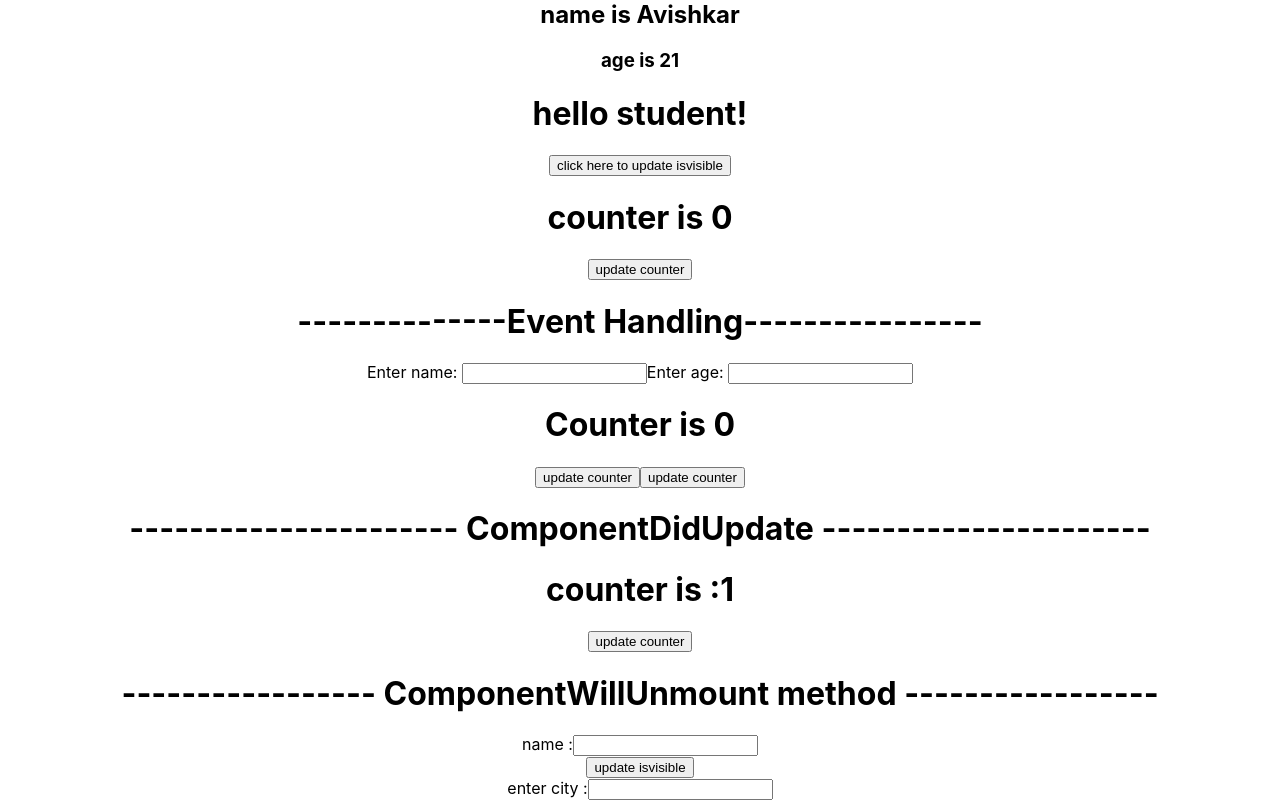
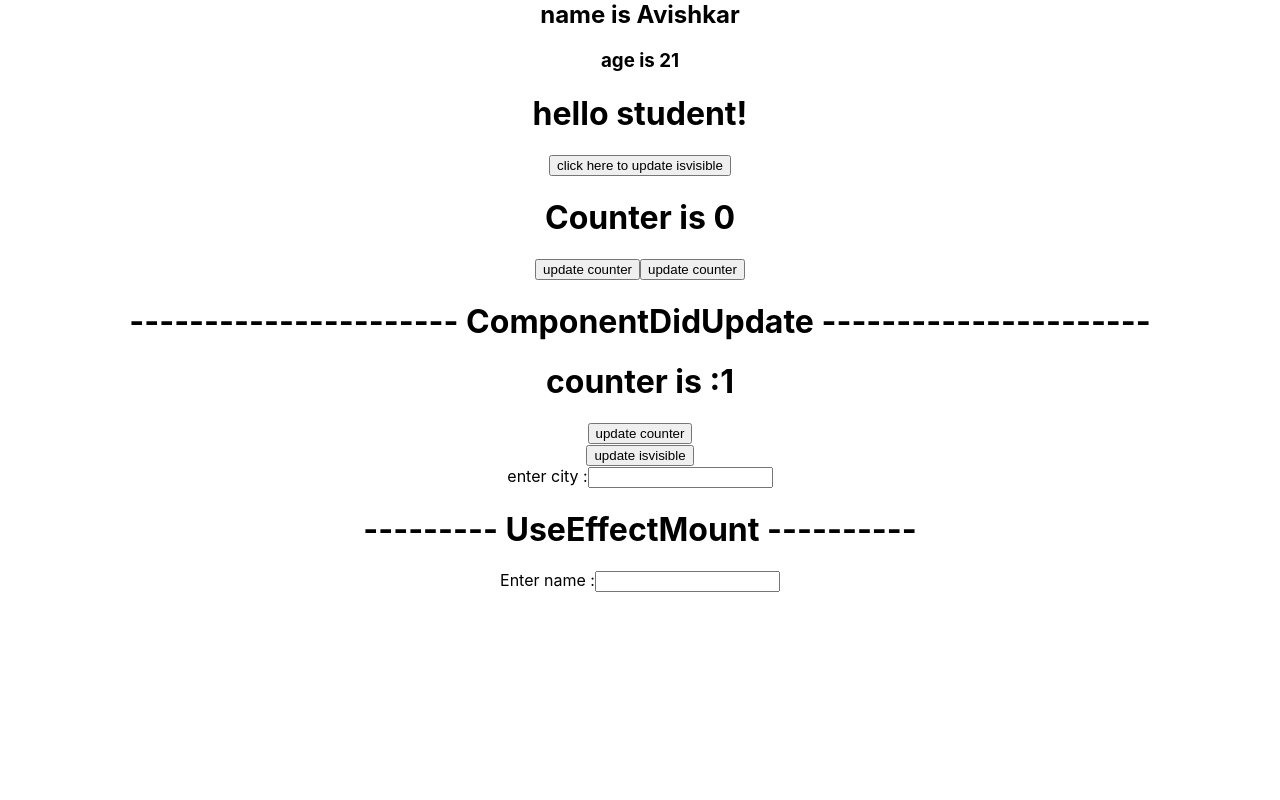
Before and after one commit to Avishkar05/myreactapp_code_practice, a React (Create React App) app: page / in a window 1280 px wide. Shown: the part 1737-2537 px from the top of the page. After the commit the page ends 2329 px from the top, so only its background shows below. Built offline with nearby package versions, Linux system fonts and the light colour scheme.

Commit message:
create UseEffectMount

```diff
--- a/src/App.js
+++ b/src/App.js
@@ -14,6 +14,7 @@ import ShouldComponentUpdateExample from './ShouldComponentUpdateExample.jsx';
 import ComponentDidUpdate from './ComponentDidUpdate.jsx';
 import { Component, useState } from 'react';
 import ComponentWillUnmount from './ComponentWillUnmount';
+import UseEffectMount from './UseEffectMount.jsx';
 
 function App() {
 
@@ -31,16 +32,17 @@ function App() {
       <User_Info></User_Info>
       <MyFunction></MyFunction>
       <PropsDemo name="Avishkar" age="21"></PropsDemo>
-      <Mountphase></Mountphase>
+      {/* <Mountphase></Mountphase> */}
       <ShouldComponentUpdateExample></ShouldComponentUpdateExample>
       <ComponentDidUpdate></ComponentDidUpdate>
       {/* <ComponentWillUnmount></ComponentWillUnmount> */}
-      {
+      {/* {
         isvisible?
         <ComponentWillUnmount></ComponentWillUnmount>:null
-      }
+      } */}
       <button onClick={()=>{setisvisible(false)}}>update isvisible</button><br></br>
       enter city :<input type="text"></input>
+      <UseEffectMount></UseEffectMount>
     </div>
   );
 }
--- /dev/null
+++ b/src/UseEffectMount.jsx
@@ -0,0 +1,20 @@
+import React from 'react'
+import { useEffect } from 'react'
+
+export default function UseEffectMount() {
+
+    useEffect(()=>{
+        document.addEventListener("keydown",handelkeydown)
+    })
+
+    let handelkeydown=(event)=>{
+        console.log(event.key)
+    }
+
+  return (
+    <div>
+        <h1>--------- UseEffectMount ----------</h1>
+        Enter name :<input type='text'></input>
+    </div>
+  )
+}
```
